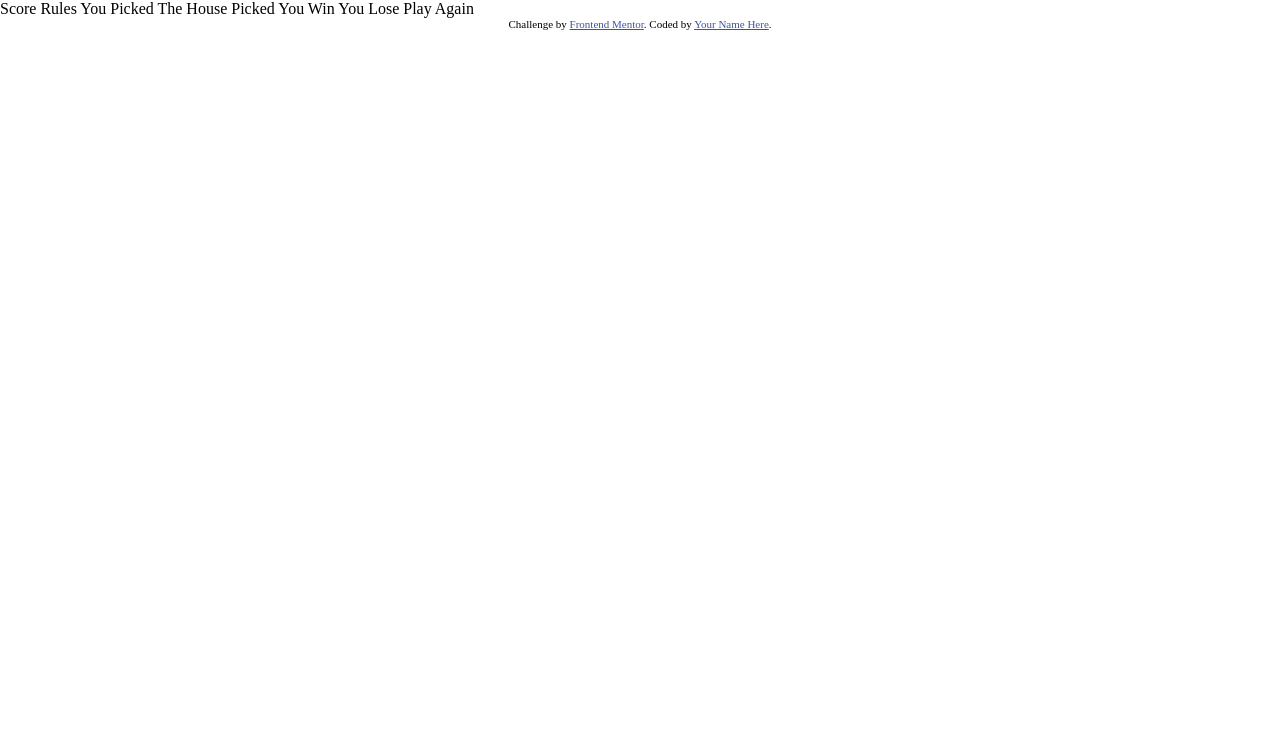
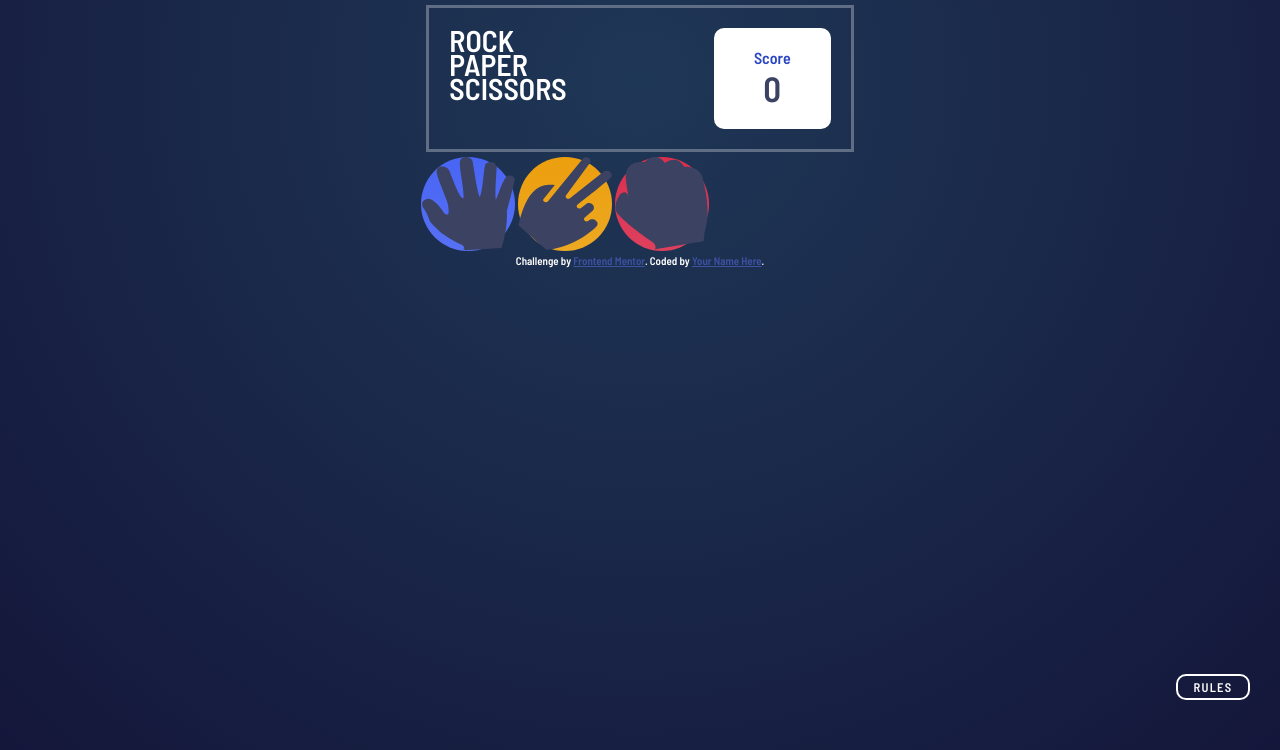
Before and after one commit to AnnieCat73/rock-paper-scissors-game, a plain HTML site: page index.html in a window 1280 px wide. Drawn offline with Linux system fonts and the light colour scheme; files that its build step writes are made by us from their sources.

Commit message:
HTML and basic CSS added

```diff
--- a/design/style.css
+++ /dev/null
@@ -1,18 +0,0 @@
-* {
-	margin: 0;
-	padding: 0;
-	box-sizing: border-box,
-}
-
-html {
-	font-size: 62.5%;
-}
-
-body {
-  font-size: 16px;
-}
-
-img {
-	width: 100%;
-	height: 100%;
-}
--- a/index.html
+++ b/index.html
@@ -8,18 +8,10 @@
   <link href="https://fonts.googleapis.com/css2?family=Barlow+Semi+Condensed:ital,wght@0,600;1,700&display=swap" rel="stylesheet">
   <link rel="icon" type="image/png" sizes="32x32" href="./images/favicon-32x32.png">
   <link rel="stylesheet" href="style.css">
-  <title>Frontend Mentor | Rock, Paper, Scissors</title>
+  <script src="index.js" defer></script>
+  <title>Rock, Paper, Scissors</title>
 
-  Score
-  Rules
 
-  You Picked
-  The House Picked
-
-  You Win
-  You Lose
-
-  Play Again
 
   <!-- Feel free to remove these styles or customise in your own stylesheet 👍 -->
   <style>
@@ -29,12 +21,45 @@
 </head>
 <body>
 
+  <div class="container">
+    <header>
+      <h1>
+       <span>Rock</span>
+       <span>Paper</span>
+       <span>Scissors</span>
+      </h1>
+      <div class="score-container">
+        <h4>Score</h4>
+        <p id="score">0</p>
+      </div>
+    </header>
+
+    <main>
+      <button class="btn-circle btn-paper">
+        <span class="wrapper">
+          <img src="./images/icon-paper.svg" alt="icon-paper">
+        </span>
+      </button>
+      <button class="btn-circle btn-scissors">
+        <span class="wrapper">
+          <img src="./images/icon-scissors.svg" alt="icon-scissors">
+        </span>
+      </button>
+      <button class="btn-circle btn-rock">
+        <span class="wrapper">
+          <img src="./images/icon-rock.svg" alt="icon-rock">
+        </span>
+      </button>
+    </main>
+
+    <button class="btn-rules">Rules</button>
+  </div>
 
 
   <div class="attribution">
     Challenge by <a href="https://www.frontendmentor.io?ref=challenge" target="_blank">Frontend Mentor</a>.
     Coded by <a href="#">Your Name Here</a>.
   </div>
-  <script src="index.js"></script>
+
 </body>
 </html>
--- /dev/null
+++ b/style.css
@@ -0,0 +1,118 @@
+* {
+	margin: 0;
+	padding: 0;
+	box-sizing: border-box,
+}
+
+html {
+	font-size: 62.5%;
+}
+
+body {
+  background: radial-gradient(
+		circle at 50% 10%,
+		 hsl(214, 47%, 23%),
+		 hsl(237, 49%, 15%)
+	);
+	color: #ffffff;
+  font-size: 16px;
+  font-family: 'Barlow Semi Condensed', sans-serif;
+	min-height: 100vh;
+}
+
+img {
+	width: 100%;
+	height: 100%;
+}
+
+.container {
+	width: 43.75rem;
+	max-width: 100%;
+	margin: auto;
+}
+
+header {
+	border: 3px solid hsl(217, 16%, 45%);
+	display: flex;
+	justify-content: space-between;
+	padding: 1.25em;
+	margin: 0.32em;
+}
+
+h1 {
+	display: flex;
+	line-height: 0.8;
+	flex-direction: column;
+	text-transform: uppercase;
+	font-size: 3rem;
+}
+
+h4 {
+	color: hsl(229, 64%, 46%);
+}
+
+.score-container {
+	background-color: #fff;
+	border-radius: 10px;
+	padding: 1.25em 2.5em;
+	text-align: center;
+}
+
+.score-container p {
+	color: hsl(229, 25%, 31%);
+	font-size: 3.5rem;
+	font-weight: 700;
+
+}
+
+.btn-circle {
+	border: none;
+	border-radius: 50%;
+	width: 9.375rem;
+	height: 9.375rem;
+}
+
+.btn-circle img {
+
+}
+
+.btn-circle .wrapper {
+
+}
+
+.btn-paper {
+	background: linear-gradient(
+	to bottom,
+	hsl(230, 89%, 62%),
+	hsl(230, 89%, 65%));
+}
+
+.btn-scissors {
+	background: linear-gradient(
+	to bottom,
+	hsl(39, 89%, 49%),
+	hsl(40, 84%, 53%));
+}
+
+.btn-rock {
+	background: linear-gradient(
+	to bottom,
+	hsl(349, 71%, 52%),
+	hsl(349, 70%, 56%));
+}
+
+.btn-rules {
+	border: 2px solid #fff;
+	border-radius: 10px;
+	background-color: transparent;
+	color: #fff;
+	font-size: 1.25rem;
+	text-transform: uppercase;
+	font-family: inherit;
+	padding: 0.25em 1.25em;
+	position: fixed;
+	bottom: 100px;
+	right: 30px;
+	letter-spacing: 0.1em;
+	text-transform: uppercase;
+}
```
